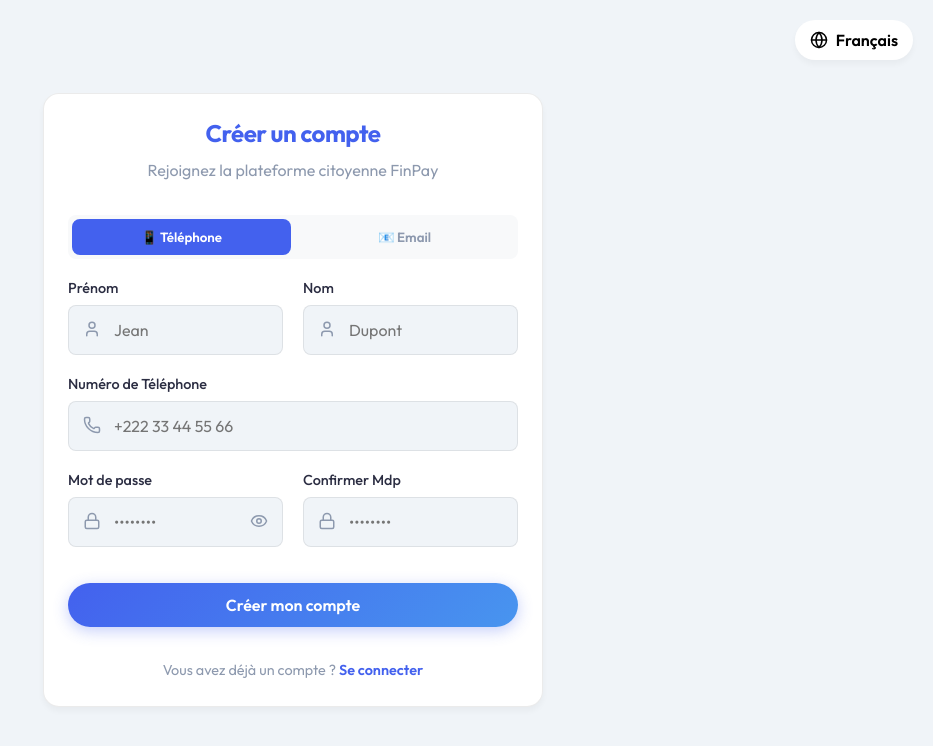
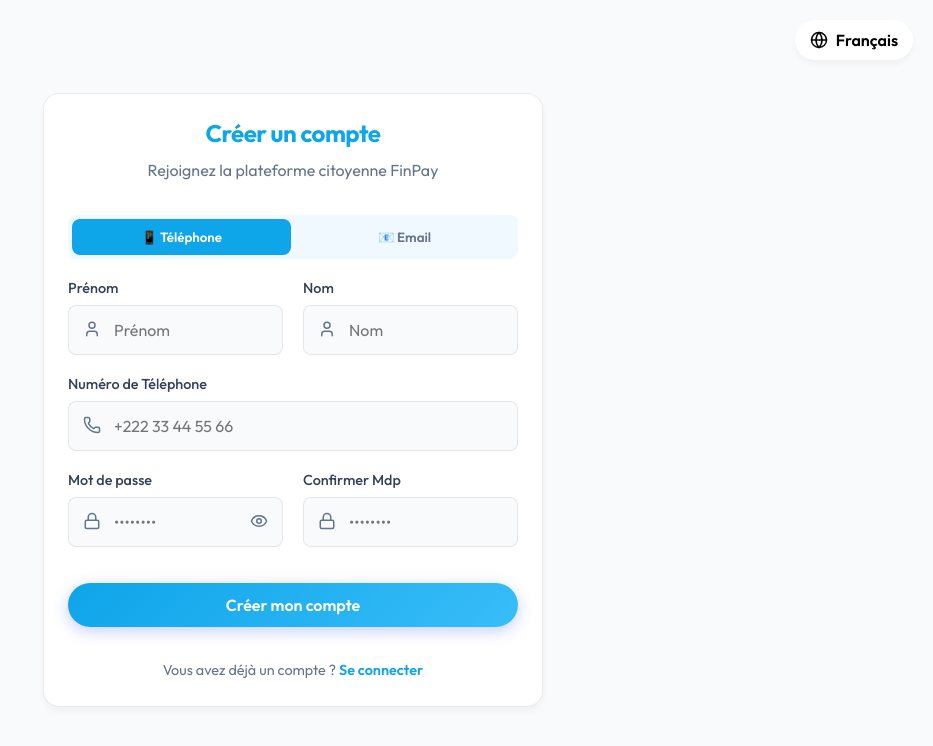
Before and after one commit to sidahmeddahane-code/finpay, a React app in the folder frontend/: page /register in a window 1280 px wide. Shown: the top 746 px of the page, without its empty margins (347-1280 px from the left). Built offline with nearby package versions, Linux system fonts and the light colour scheme; the HTML template or start-up script is replaced by a standard one.

Commit message:
style: change theme to light sky blue and update register placeholders

```diff
--- a/frontend/src/index.css
+++ b/frontend/src/index.css
@@ -1,22 +1,22 @@
 @import url('https://fonts.googleapis.com/css2?family=Outfit:wght@300;400;500;600;700&display=swap');
 
 :root {
-  /* Colors - Modern Deep Blue & Vibrant Accents */
-  --primary: #4361ee;
-  --primary-light: #4895ef;
-  --primary-dark: #3f37c9;
+  /* Colors - Modern Bright Sky Blue & Light Theme */
+  --primary: #0ea5e9;
+  --primary-light: #38bdf8;
+  --primary-dark: #0284c7;
 
-  --secondary: #f72585;     /* Highlight for action/warning */
-  --success: #17c3b2;
-  --warning: #f8961e;
-  --danger: #ef233c;
+  --secondary: #fb7185;     /* Highlight for action/warning */
+  --success: #10b981;
+  --warning: #f59e0b;
+  --danger: #ef4444;
 
   --surface-light: #ffffff;
-  --surface-hover: #f8f9fa;
-  --bg-color: #f0f4f8;      /* Smooth soft background */
+  --surface-hover: #f0f9ff;
+  --bg-color: #f8fafc;      /* Very bright smooth background */
 
-  --text-main: #2b2d42;
-  --text-muted: #8d99ae;
+  --text-main: #334155;
+  --text-muted: #64748b;
 
   /* Borders & Shadows */
   --border-radius: 16px;
@@ -34,17 +34,7 @@
   --transition-bounce: 0.5s cubic-bezier(0.175, 0.885, 0.32, 1.275);
 }
 
-/* Dark Mode (optional but built-in) = "Wow effect" */
-@media (prefers-color-scheme: dark) {
-  :root {
-    --bg-color: #0b0f19;
-    --surface-light: #151a28;
-    --surface-hover: #1e2638;
-    --text-main: #f8f9fa;
-    --text-muted: #8d99ae;
-    --border-color: rgba(255, 255, 255, 0.08);
-  }
-}
+/* Dark Mode removed to keep the platform bright and clear everywhere */
 
 * {
   margin: 0;
--- a/frontend/src/pages/Register.jsx
+++ b/frontend/src/pages/Register.jsx
@@ -118,14 +118,14 @@ const Register = () => {
                 <label className="form-label">Prénom</label>
                 <div style={{ position: 'relative' }}>
                   <User size={18} style={{ position: 'absolute', top: '15px', left: '15px', color: 'var(--text-muted)' }} />
-                  <input type="text" name="firstName" className="form-input" style={{ paddingLeft: '45px' }} value={formData.firstName} onChange={handleChange} placeholder="Jean" required />
+                  <input type="text" name="firstName" className="form-input" style={{ paddingLeft: '45px' }} value={formData.firstName} onChange={handleChange} placeholder="Prénom" required />
                 </div>
               </div>
               <div className="form-group">
                 <label className="form-label">Nom</label>
                 <div style={{ position: 'relative' }}>
                   <User size={18} style={{ position: 'absolute', top: '15px', left: '15px', color: 'var(--text-muted)' }} />
-                  <input type="text" name="lastName" className="form-input" style={{ paddingLeft: '45px' }} value={formData.lastName} onChange={handleChange} placeholder="Dupont" required />
+                  <input type="text" name="lastName" className="form-input" style={{ paddingLeft: '45px' }} value={formData.lastName} onChange={handleChange} placeholder="Nom" required />
                 </div>
               </div>
             </div>
```
